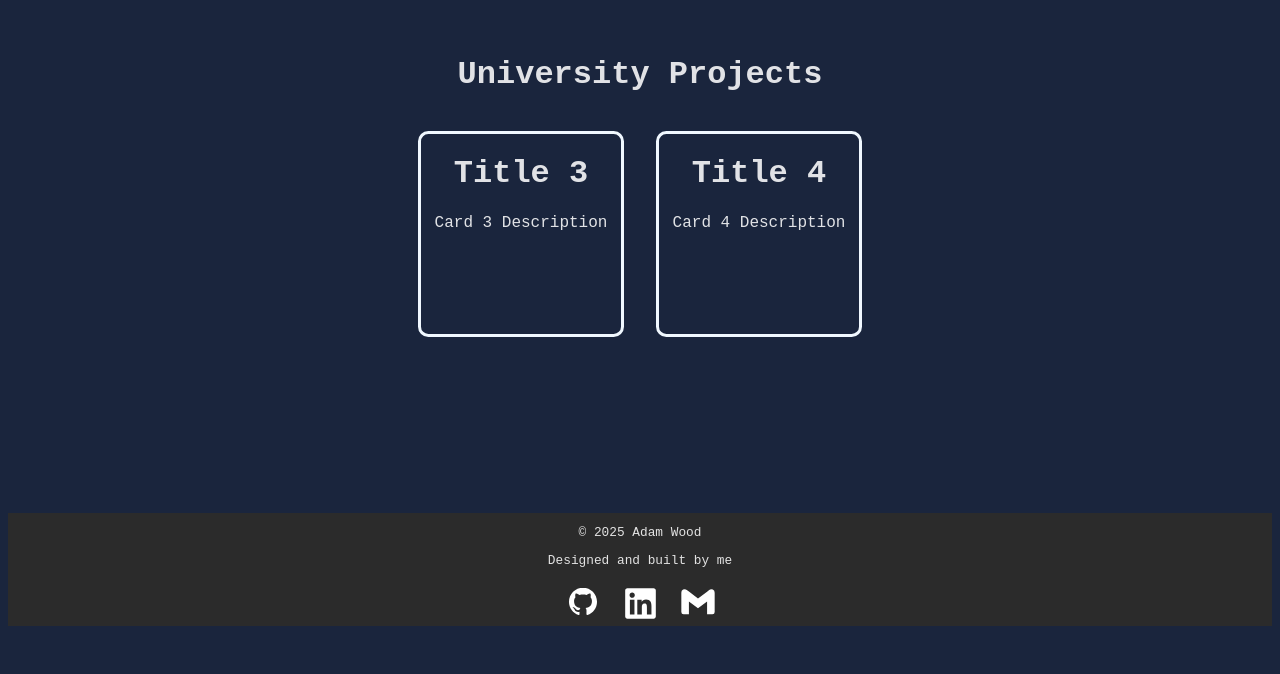
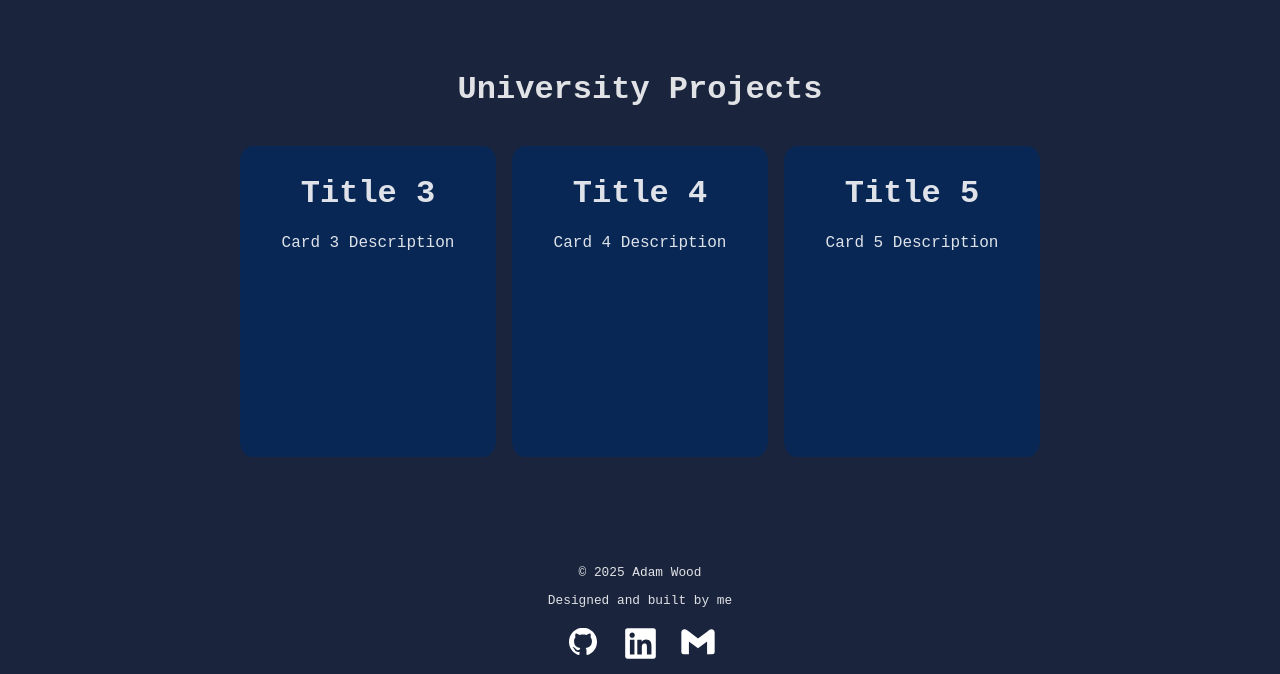
Before and after one commit to Pluto-999/Personal-Website, a React (Vite) app: page / in a window 1280 px wide. Shown: the part 945-1619 px from the top of the page. Before the commit the page ends 1579 px from the top, so only its background shows below. Built offline with nearby package versions, Linux system fonts and the light colour scheme.

Commit message:
Add better styling for footer and app

```diff
--- a/src/App.css
+++ b/src/App.css
@@ -76,5 +76,25 @@ a:hover {
 .main_page{
   display: flex;
   flex-direction: column;
+  gap: 5rem;
+  min-height: 100dvh;
+}
+
+.main_content{
+  display: flex;
+  flex: 1;
+  flex-direction: column;
   gap: 10rem;
 }
+
+.footer{
+  left: 0;
+  bottom: 0;
+  width: 100%;
+  /* height: 100%; */
+
+}
+
+html {
+  scroll-padding-top: 70px;
+}
--- a/src/App.jsx
+++ b/src/App.jsx
@@ -16,8 +16,10 @@ function App() {
     <>
       <div className="main_page">
         <Navbar />
-        <About />
-        <Cards />
+        <main className='main_content'>
+          <About />
+          <Cards />
+        </main>
         <Footer />
       </div>
     </>
--- a/src/DetailedCard.jsx
+++ b/src/DetailedCard.jsx
@@ -4,6 +4,7 @@ import Navbar from "./Navbar.jsx"
 import personal_details from "./data/personal_projects_detailed.json"
 import university_details from "./data/university_projects_detailed.json"
 import Footer from "./Footer.jsx"
+import "./detailedCard.css"
 
 function DetailedCard () {
     const { cardId } = useParams()
@@ -13,11 +14,15 @@ function DetailedCard () {
 
     return (
         <>
-        <Navbar />
-            <div>Some more details on this card ... </div>
-            <h1>{ cardToDisplay.title }</h1>
-            <div> { cardToDisplay.description } </div>
-        <Footer />
+        <div className="main_page">
+            <Navbar />
+            <main className="main_content" id="main">
+                <div> Some more details on this card ... </div>
+                <h1>{ cardToDisplay.title }</h1>
+                <div> { cardToDisplay.description } </div>
+            </main>
+            <Footer />
+        </div>
         </>
     )
 }
--- a/src/card.css
+++ b/src/card.css
@@ -1,26 +1,27 @@
 .card{
     border-radius: 5%;
-    /* background-color: aqua; */
     cursor: pointer;
-    border: solid;
-    border-color: aliceblue;
-    /* max-width: 1200px; */
-    /* display: flex; */
+    border: solid transparent;
+    background-color: rgb(8, 39, 85);
     margin: 1rem auto;
     color:  rgba(255, 255, 255, 0.87);
-    transition-duration: 1s;
-    min-height: 200px;
-    min-width: 200px;
+    transition-duration: 0.75s;
+    min-height: 300px;
+    min-width: 250px;
+    padding-top: 5px;
 }
 
 .card:hover{
-    /* filter: drop-shadow(0 0 5em #646cffaa); */
-    background-color: rgb(14, 42, 85);
+    box-shadow: 0 0 5em 1em #646cffaa;
+    background-color: #1a253d;
+    border-color: aliceblue;
+    transition-duration: 0.75s;
 }
 
 .cards-container{
     display:flex;
     justify-content: center;
+    flex-wrap: wrap;
     /* margin: 10px; */
-     gap: 2rem;
+    gap: 1rem;
 }
--- a/src/data/university_projects_detailed.json
+++ b/src/data/university_projects_detailed.json
@@ -1,4 +1,5 @@
 [
     { "id": 3, "title": "Title 3", "description": "Here is some more description for card 3 ... blah blah blah" },
-    { "id": 4, "title": "Title 4", "description": "Here is some more description for card 4 ... blah blah blah" }
+    { "id": 4, "title": "Title 4", "description": "Here is some more description for card 4 ... blah blah blah" },
+    { "id": 5, "title": "Title 5", "description": "Here is some more description for card 5 ... blah blah blah" }
 ]
--- a/src/data/university_projects_overview.json
+++ b/src/data/university_projects_overview.json
@@ -1,4 +1,5 @@
 [
     { "id": 3, "title": "Title 3", "description": "Card 3 Description" },
-    { "id": 4, "title": "Title 4", "description": "Card 4 Description" }
+    { "id": 4, "title": "Title 4", "description": "Card 4 Description" },
+    { "id": 5, "title": "Title 5", "description": "Card 5 Description" }
 ]
--- a/src/detailedCard.css
+++ b/src/detailedCard.css
@@ -0,0 +1,3 @@
+#main{
+    gap: 0
+}
--- a/src/navbar.css
+++ b/src/navbar.css
@@ -1,8 +1,6 @@
 .navbar{
     position: sticky;
     top: 0;
-    padding: 5px;
-    width: 100%;
     background-color: #1a253d;
 }
 
--- a/src/styles/footer.css
+++ b/src/styles/footer.css
@@ -1,4 +1,4 @@
-.footer{
+/* .footer{
     background-color: #2b2b2b;
     position: relative;
     left: 0;
@@ -6,7 +6,7 @@
     width: 100%;
     height: 100%;
 
-}
+} */
 
 .links a {
     color: white;
```
